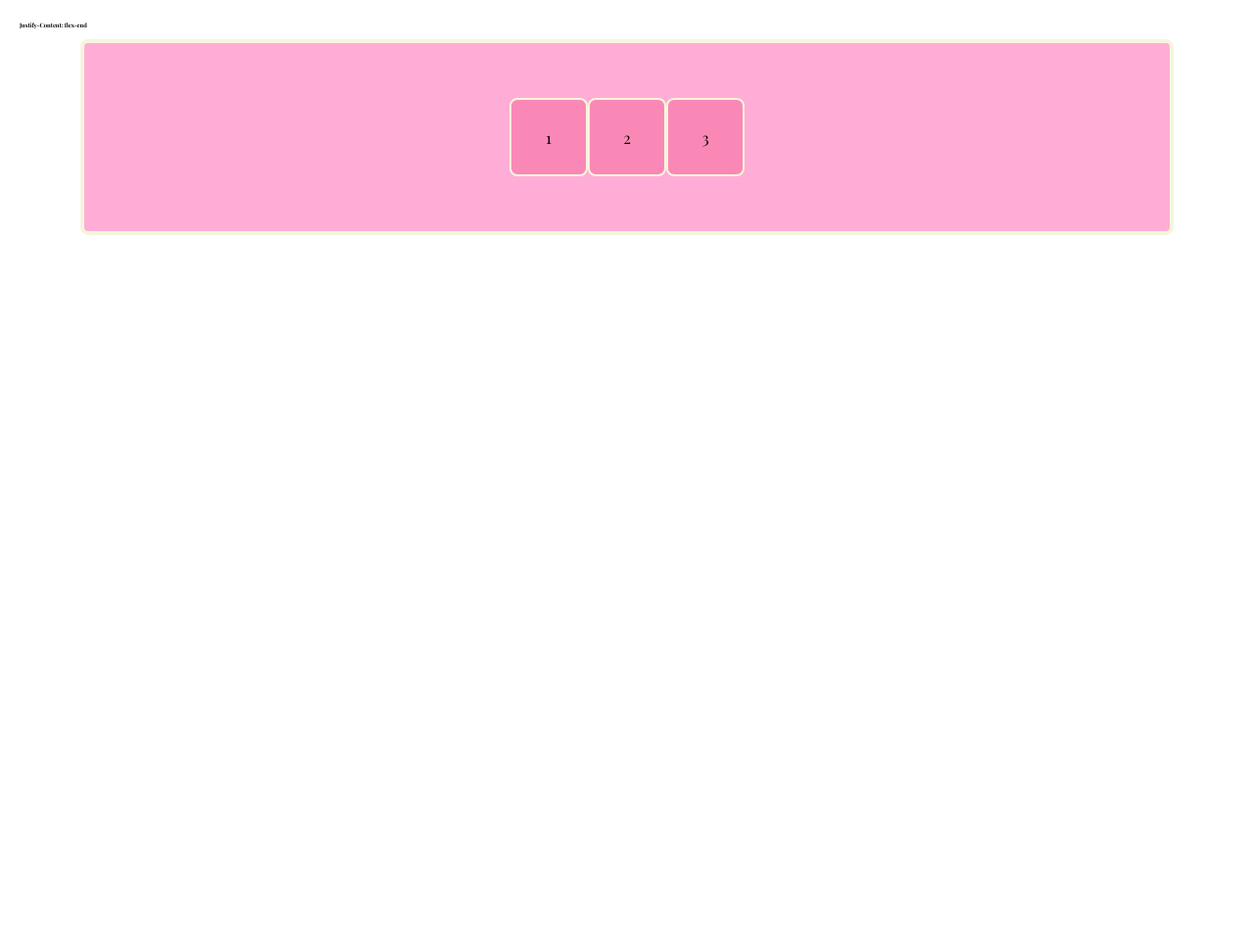
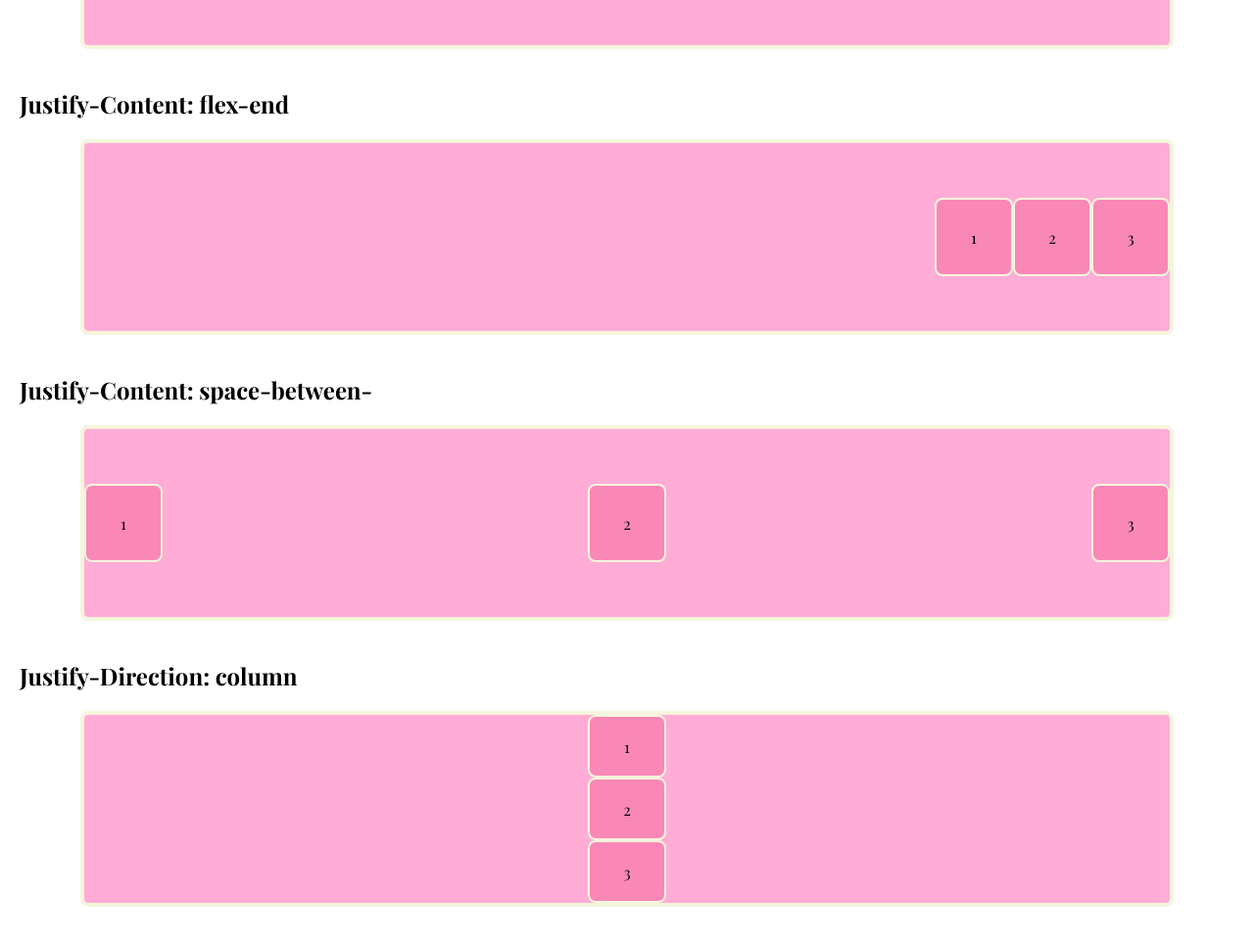
Before and after one commit to mariaclara44/progresso-html, a plain HTML site: page index.html in a window 1280 px wide. Shown: the part 557-1522 px from the top of the page at 98% size. Before the commit the page ends 857 px from the top, so only its background shows below. Drawn offline with nearby package versions, Linux system fonts and the light colour scheme; a web font is replaced by a local one.

Commit message:
Feat: Cria seções justify-between e flex-column

```diff
--- a/assets/style/index.css
+++ b/assets/style/index.css
@@ -16,8 +16,8 @@ section {
 }
 
 h2 {
-    margin-bottom: 10px;
-    font-size: 4%;
+    margin-bottom: 20px;
+    font-size: 50;
 }
 
 .flex-container {
@@ -48,6 +48,14 @@ h2 {
     justify-content: center;
 }
 
-.flex-end {
-    justify-content: center;
+.justify-end {
+    justify-content: flex-end;
 }
+
+.justify-between {
+    justify-content: space-between;
+}
+
+.flex-column {
+    flex-direction: column;
+}
--- a/index.html
+++ b/index.html
@@ -10,15 +10,15 @@
     <h1>Demonstração de Flexbox</h1>
 
     <section>
-        <h2>Justify-Content: flex-star</h2>
+        <h2>Justify-Content: flex-start</h2>
 
         <div class="flex-container">
         <div class="flex-item">1</div>
         <div class="flex-item">2</div>
         <div class="flex-item">3</div>
         </div>
+    </section>
 
-    </section>
     <section>
         <h2>Justify-Content: center</h2>
 
@@ -27,12 +27,32 @@
         <div class="flex-item">2</div>
         <div class="flex-item">3</div>
         </div>
+    </section>
 
-    </section>
     <section>
         <h2>Justify-Content: flex-end</h2>
 
-        <div class="flex-container  justify-center">
+        <div class="flex-container justify-end">
+        <div class="flex-item">1</div>
+        <div class="flex-item">2</div>
+        <div class="flex-item">3</div>
+        </div>
+    </section>
+
+    <section>
+        <h2>Justify-Content: space-between-</h2>
+
+        <div class="flex-container justify-between">
+        <div class="flex-item">1</div>
+        <div class="flex-item">2</div>
+        <div class="flex-item">3</div>
+        </div>
+     </section>
+
+    <section>
+        <h2>Justify-Direction: column</h2>
+
+        <div class="flex-container  flex-column">
         <div class="flex-item">1</div>
         <div class="flex-item">2</div>
         <div class="flex-item">3</div>
```
